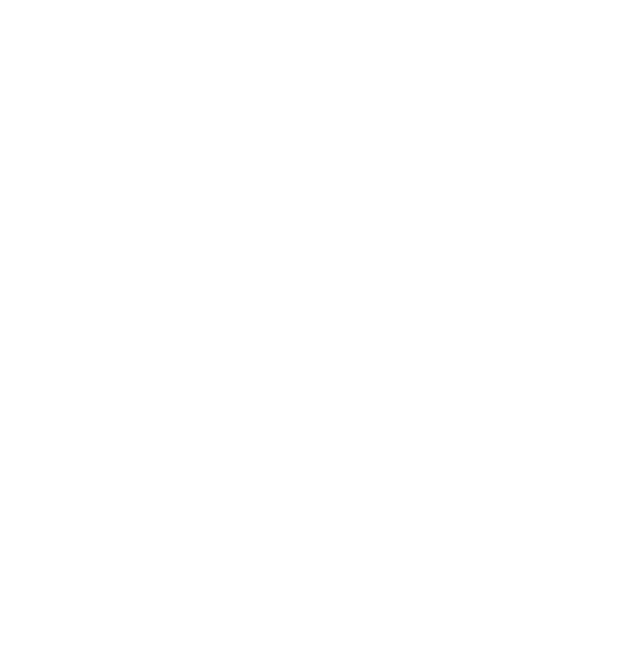
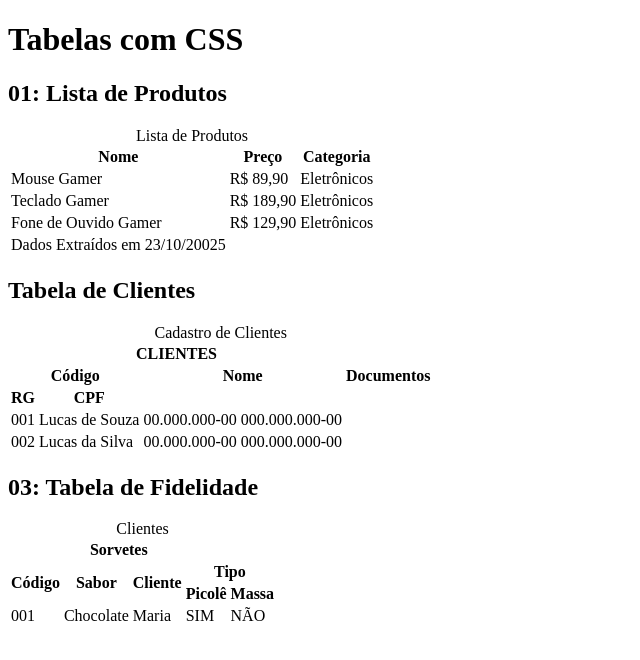
Before and after one commit to PietrogSouza/html-tables, a website: page produtos/table-produtos-clientes-fidelidade.html in a window 1280 px wide. Shown: the whole page, without its empty margins (0-640 px from the left). Drawn offline with Linux system fonts and the light colour scheme.

Commit message:
Criando a estrutura html de outras 3 tabelas para formatar

```diff
--- a/produtos/table-produtos-clientes-fidelidade.html
+++ b/produtos/table-produtos-clientes-fidelidade.html
@@ -6,6 +6,115 @@
     <title>Document</title>
 </head>
 <body>
+    <h1>Tabelas com CSS</h1>
+
+    <h2>01: Lista de Produtos</h2>
+    <table>
+        <!-- Título para a Tabela -->
+        <caption> Lista de Produtos</caption>
+        <thead>
+            <tr>
+                <th>Nome</th>
+                <th>Preço</th>
+                <th>Categoria</th>
+            </tr>
+        </thead>
+
+        <tbody>
+            <tr>
+                <td>Mouse Gamer</td>
+                <td>R$ 89,90</td>
+                <td>Eletrônicos</td>
+            </tr>
+
+            <tr>
+                <td>Teclado Gamer</td>
+                <td>R$ 189,90</td>
+                <td>Eletrônicos</td>
+            </tr>
+
+            <tr>
+                <td>Fone de Ouvido Gamer</td>
+                <td>R$ 129,90</td>
+                <td>Eletrônicos</td>
+            </tr>
+        </tbody>
+
+        <tfoot>
+            <tr>
+                <td>Dados Extraídos em 23/10/20025</td>
+            </tr>
+        </tfoot>
+    </table>
+
+    <h2>Tabela de Clientes</h2>
+    <table>
+        <caption>Cadastro de Clientes</caption>
+        <thead>
+        <tr>
+            <th colspan="4">CLIENTES</th>
+        </tr>
+
+        <tr>
+            <th colspan="2">Código</th>
+            <th colspan="2">Nome</th>
+            <th colspan="2">Documentos</th>
+        </tr>
+
+        <tr>
+            <th>RG</th>
+            <th>CPF</th>
+        </tr>
+        </thead>
+
+        <tbody>
+            <tr>
+                <td>001</td>
+                <td>Lucas de Souza</td>
+                <td>00.000.000-00</td>
+                <td>000.000.000-00</td>
+            </tr>
+
+            <tr>
+                <td>002</td>
+                <td>Lucas da Silva</td>
+                <td>00.000.000-00</td>
+                <td>000.000.000-00</td>
+            </tr>
+        </tbody>
+    </table>
+
+    <h2>03: Tabela de Fidelidade</h2>
+    <table>
+        <caption>Clientes</caption>
+        <thead>
+            <tr>
+                <th colspan="4">Sorvetes</th>
+            </tr>
+
+            <tr>
+                <th rowspan="2">Código</th>
+                <th rowspan="2">Sabor</th>
+                <th rowspan="2">Cliente</th>
+                <th colspan="2">Tipo</th>
+            </tr>
+
+            <tr>
+                <th>Picolê</th>
+                <th>Massa</th>
+            </tr>
+        </thead>
+
+        <tbody>
+            <tr>
+                <td>001</td>
+                <td>Chocolate</td>
+                <td>Maria</td>
+                <td>SIM</td>
+                <td>NÃO</td>
+            </tr>
+        </tbody>
+    </table>
 
 </body>
 </html>
```
